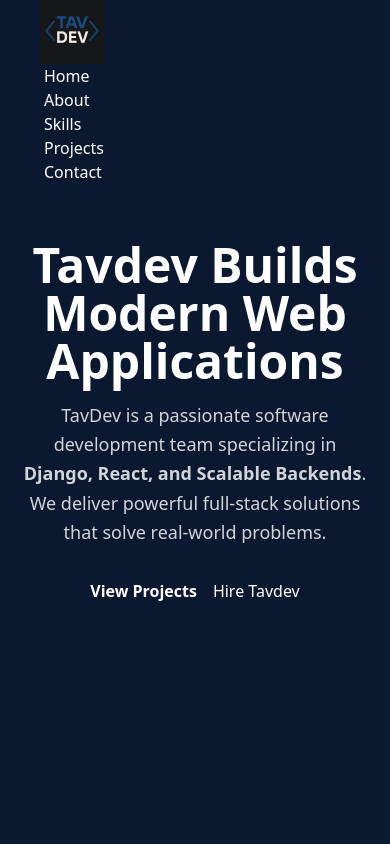
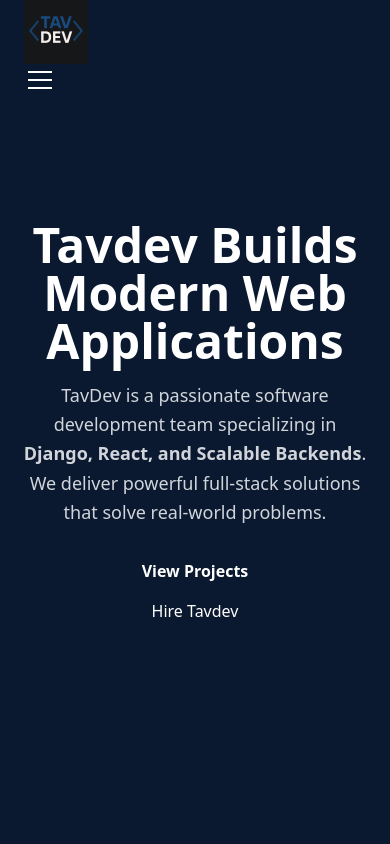
Before and after one commit to TAVDEV-team/portfolio, a React (Vite) app in the folder frontend/: page / in a window 390 px wide. Shown: the top 844 px of the page. Built offline with nearby package versions, Linux system fonts and the light colour scheme; the HTML template or start-up script is replaced by a standard one.

Commit message:
make navbar responsive and change home page div button

```diff
--- a/frontend/src/components/Navbar.jsx
+++ b/frontend/src/components/Navbar.jsx
@@ -1,18 +1,54 @@
+import { useState, useEffect, useRef } from "react";
+
+const navItems = ["Home", "About", "Skills", "Projects", "Contact"];
+
 export default function Navbar() {
+  const [mobileOpen, setMobileOpen] = useState(false);
+  const mobileRef = useRef(null);
+  const toggleRef = useRef(null);
+
+  // Close on Escape
+  useEffect(() => {
+    const onKey = (e) => e.key === "Escape" && setMobileOpen(false);
+    window.addEventListener("keydown", onKey);
+    return () => window.removeEventListener("keydown", onKey);
+  }, []);
+
+  // Click outside to close
+  useEffect(() => {
+    const onClickOutside = (e) => {
+      if (!mobileOpen) return;
+      if (mobileRef.current?.contains(e.target)) return;
+      if (toggleRef.current?.contains(e.target)) return;
+      setMobileOpen(false);
+    };
+    document.addEventListener("click", onClickOutside);
+    return () => document.removeEventListener("click", onClickOutside);
+  }, [mobileOpen]);
+
+  // Close automatically if resized to desktop
+  useEffect(() => {
+    const onResize = () => window.innerWidth >= 768 && setMobileOpen(false);
+    window.addEventListener("resize", onResize);
+    return () => window.removeEventListener("resize", onResize);
+  }, []);
+
   return (
-    <div className="navbar fixed top-0 left-0 z-50 bg-transparent  text-white px-10">
+    <div className="navbar fixed top-0 left-0 right-0 z-50 bg-transparent text-white px-6 md:px-10">
       <div className="flex-1">
         <a href="#home">
-  <img src="/TAVDEV.png" alt="TAVDEV Logo" className="h-16 w-auto" />
-</a>
+          <img src="/TAVDEV.png" alt="TAVDEV Logo" className="h-16 w-auto" />
+        </a>
+      </div>
 
-      </div>
-      <div className="flex-none">
+      {/* Desktop menu */}
+      <div className="hidden md:flex flex-none">
         <ul className="menu menu-horizontal px-1 font-medium">
-          {["Home", "About", "Skills", "Projects", "Contact"].map((item) => (
+          {navItems.map((item) => (
             <li key={item}>
               <a
-                href={`#${item.toLowerCase()}`}
+
+                href={"#" + item.toLowerCase()}
                 className="hover:text-primary transition-colors duration-200"
               >
                 {item}
@@ -21,6 +57,41 @@
           ))}
         </ul>
       </div>
+
+      {/* Hamburger toggle — mobile only */}
+      <button
+        ref={toggleRef}
+        aria-label="Toggle menu"
+        aria-expanded={mobileOpen}
+        onClick={() => setMobileOpen((p) => !p)}
+        className="md:hidden flex flex-col justify-center items-center gap-1.5 h-8 w-8 z-50"
+      >
+        <span className={"block h-0.5 w-6 bg-white transition-transform duration-300 " + (mobileOpen ? "rotate-45 translate-y-2" : "")} />
+        <span className={"block h-0.5 w-6 bg-white transition-opacity duration-300 " + (mobileOpen ? "opacity-0" : "")} />
+        <span className={"block h-0.5 w-6 bg-white transition-transform duration-300 " + (mobileOpen ? "-rotate-45 -translate-y-2" : "")} />
+      </button>
+
+      {/* Mobile dropdown */}
+      {mobileOpen && (
+        <div
+          ref={mobileRef}
+          className="md:hidden absolute top-full left-0 right-0 bg-neutral/95 backdrop-blur text-white shadow-lg"
+        >
+          <ul className="menu px-6 py-4">
+            {navItems.map((item) => (
+              <li key={item}>
+                <a
+                  href={"#" + item.toLowerCase()}
+                  onClick={() => setMobileOpen(false)}
+                  className="py-2 hover:text-primary transition-colors duration-200"
+                >
+                  {item}
+                </a>
+              </li>
+            ))}
+          </ul>
+        </div>
+      )}
     </div>
   );
 }
--- a/frontend/src/pages/Home.jsx
+++ b/frontend/src/pages/Home.jsx
@@ -18,7 +18,7 @@
           problems.
         </p>
 
-        <div className="flex justify-center gap-4">
+        <div className="flex flex-col sm:flex-row justify-center gap-4">
           <a
             href="#projects"
             className="btn btn-primary btn-wide text-white font-semibold"
```
